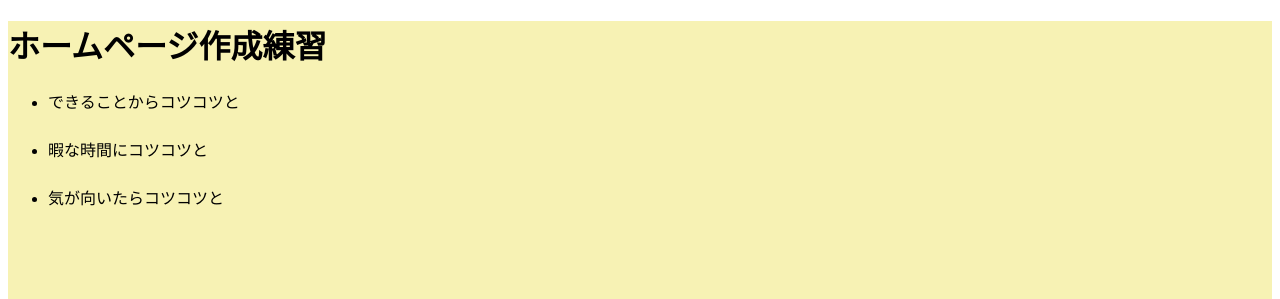
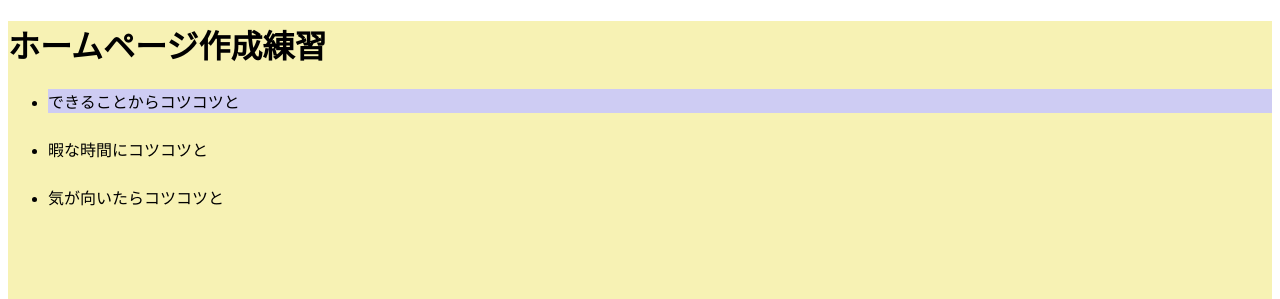
Before and after one commit to sonoken0501/oumi, a plain HTML site: page index.html in a window 1280 px wide. Shown: the top 299 px of the page. Drawn offline with Linux system fonts and the light colour scheme.

Commit message:
Update stylesheet.css

```diff
--- a/stylesheet.css
+++ b/stylesheet.css
@@ -2,6 +2,9 @@ body {
   font-family: "Avenir Next";
 }
 
+.kotsu{
+  background-color:#ceccf3;
+}
 /* headerの背景色を#f7f2b4、高さを90pxにしてください */
 .header{
   background-color:#f7f2b4;
```
